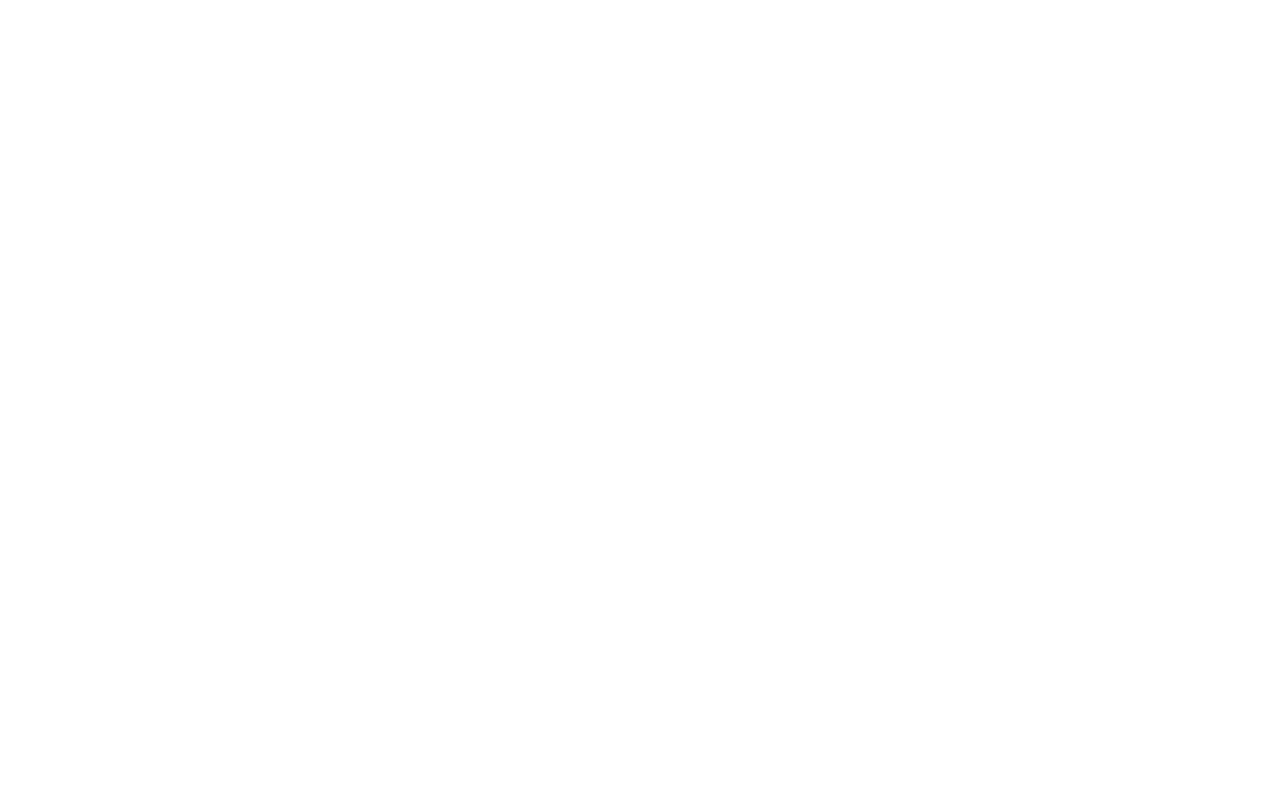
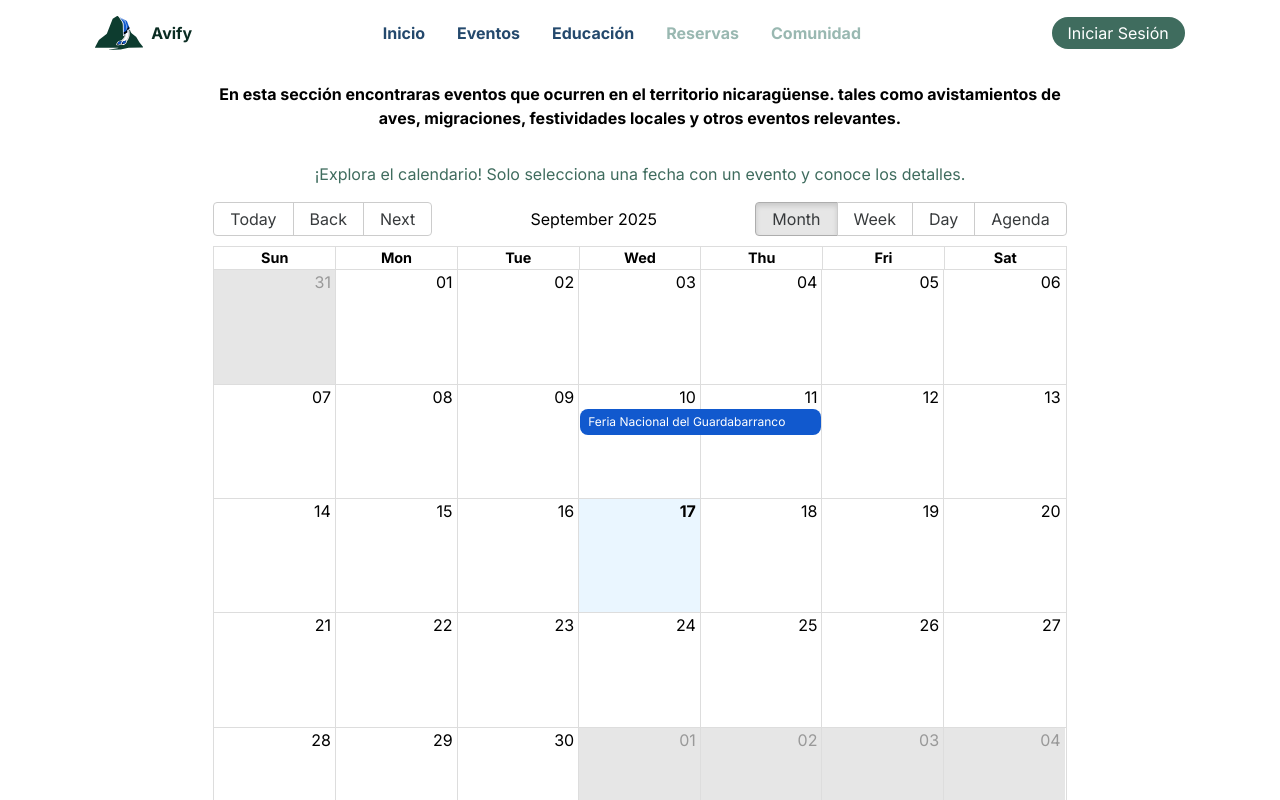
Before and after one commit to Hackathon-Nicaragua-2025/Frontend-Hackathon, a React (Vite) app: page /events in a window 1280 px wide. Before the commit this address had no page. Built offline with nearby package versions, Linux system fonts and the light colour scheme.

Commit message:
Diseño de la sección de eventos, con un calendario interactivo que muestra los eventos disponibles.

```diff
--- a/package.json
+++ b/package.json
@@ -11,8 +11,11 @@
   },
   "dependencies": {
     "@tailwindcss/vite": "^4.1.13",
+    "@types/react-big-calendar": "^1.16.3",
     "@types/react-slick": "^0.23.13",
+    "moment": "^2.30.1",
     "react": "^19.1.1",
+    "react-big-calendar": "^1.19.4",
     "react-dom": "^19.1.1",
     "react-icon": "^1.0.0",
     "react-icons": "^5.5.0",
--- /dev/null
+++ b/src/components/Calendar.tsx
@@ -0,0 +1,111 @@
+// Import For React
+import { useState } from 'react';
+// Import For Big Calendar
+import { Calendar, momentLocalizer, type View } from 'react-big-calendar';
+import 'react-big-calendar/lib/css/react-big-calendar.css';
+// Import For Moment
+import moment from 'moment';
+// Import For Types
+import type { CalendarEvent } from '../types/calendars';
+// Import For Icons
+import { FaX } from 'react-icons/fa6';
+
+// Interface Calendar Props
+interface CalendarProps {
+  events: CalendarEvent[];
+}
+
+// Const Localizer
+const localizer = momentLocalizer(moment)
+
+// Component Calendar
+export const CalendarComponent = ({ events }: CalendarProps) => {
+  // State
+  const [date, setDate] = useState(new Date());
+  const [view, setView] = useState<View>("month");
+  const [openEventModal, setOpenEventModal] = useState(false);
+  const [selectedEvent, setSelectedEvent] = useState<CalendarEvent | null>(null);
+
+  // Handle Modal
+  const openEventModalWith = (event: CalendarEvent) => {
+    setSelectedEvent(event);
+    setOpenEventModal(true);
+  };
+
+  // Handle Close Modal
+  const closeEventModal = () => {
+    setOpenEventModal(false);
+    setSelectedEvent(null);
+  };
+
+  return (
+    <div className='w-full h-[80dvh] overflow-y-auto mb-4 md:w-3/4 lg:w-2/3'>
+      <Calendar
+        localizer={localizer}
+        events={events}
+        date={date}
+        view={view}
+        views={["month", "week", "day", "agenda"]}
+        onView={(newView) => setView(newView)}
+        onNavigate={(newDate) => setDate(newDate)}
+        startAccessor="start"
+        endAccessor="end"
+        selectable
+        onSelectEvent={(event) => openEventModalWith(event as CalendarEvent)}
+        eventPropGetter={(event) => {
+          const style = {
+            height: "fit-content",
+            fontSize: "12px",
+            padding: "4px 8px",
+            borderRadius: "8px",
+            color: "white",
+            backgroundColor: event.categoría.includes("Avistamiento") ? "#0D3C2F" : event.categoría.includes("Evento Especial") ? "#1159CE" : event.categoría.includes("Ciencia Ciudadana") ? "#0A6646" : event.categoría.includes("Evento Cultural") ? "#1159CE" : "#1159CE",
+          };
+          return { style };
+        }}
+      />
+      {/* Modal */}
+      <div className={openEventModal ? 'block' : 'hidden'}>
+        {/* Backdrop */}
+        <div
+          className="fixed inset-0 z-40 bg-black/60"
+          onClick={closeEventModal}
+        />
+        {/* Modal Container */}
+        <div
+          className="fixed top-1/2 left-1/2 transform -translate-x-1/2 -translate-y-1/2 z-50 max-w-[90%] w-[680px] h-fit text-[#0A2C22] bg-[#9F9F9F] rounded-lg"
+          onClick={(e) => e.stopPropagation()}
+          role="dialog"
+          aria-modal="true"
+          aria-labelledby="event-modal-title"
+        >
+          {/* Close button */}
+          <button
+            onClick={closeEventModal}
+            className="absolute top-4 right-4 cursor-pointer text-white hover:scale-110 transition-all duration-300 ease-in-out"
+            aria-label="Cerrar"
+          >
+            <FaX />
+          </button>
+          {/* Content */}
+          <div className="p-5">
+            <h2 id="event-modal-title" className="text-center text-xl font-bold mb-3 text-[#0A2C22]">
+              {selectedEvent?.title}
+            </h2>
+            <div className="grid grid-cols-1 md:grid-cols-2 gap-3 mb-4 text-sm">
+              <p><span className="font-semibold">Categoría:</span> {selectedEvent?.categoría}</p>
+              <p><span className="font-semibold">Ave relacionada:</span> {selectedEvent?.ave_relacionada}</p>
+              <p><span className="font-semibold">Ubicación:</span> {selectedEvent?.ubicación}</p>
+              <p>
+                <span className="font-semibold">Fecha:</span> {selectedEvent ? `${selectedEvent.start.toLocaleDateString()} - ${selectedEvent.end.toLocaleDateString()}` : ''}
+              </p>
+            </div>
+            <p className="text-sm leading-relaxed">
+              {selectedEvent?.descripción}
+            </p>
+          </div>
+        </div>
+      </div>
+    </div>
+  )
+}
--- a/src/components/index.ts
+++ b/src/components/index.ts
@@ -1,3 +1,4 @@
+export * from './Calendar'
 export * from './nav/Nav'
 export * from './Button'
 export * from './Carrusel'
--- /dev/null
+++ b/src/json/eventos.json
@@ -0,0 +1,52 @@
+[
+  {
+    "id": 1,
+    "title": "Temporada de avistamiento del Guardabarranco",
+    "start": "2025-03-01",
+    "end": "2025-05-31",
+    "categoría": "Avistamiento",
+    "ave_relacionada": "Guardabarranco (Eumomota superciliosa)",
+    "ubicación": "Pacífico y Centro",
+    "descripción": "Durante la época seca se facilita observar al Guardabarranco en áreas abiertas, especialmente en zonas rurales y senderos turísticos."
+  },
+  {
+    "id": 2,
+    "title": "Festival Internacional de Aves Migratorias",
+    "start": "2025-10-15",
+    "end": "2025-10-20",
+    "categoría": "Evento Especial",
+    "ave_relacionada": "Gavilán de Swainson y otras migratorias",
+    "ubicación": "Reserva Natural Volcán Mombacho",
+    "descripción": "Festival anual que celebra la llegada de aves migratorias al país con actividades educativas, caminatas guiadas y talleres de conservación."
+  },
+  {
+    "id": 3,
+    "title": "Conteo ciudadano de aves",
+    "start": "2025-12-05",
+    "end": "2025-12-07",
+    "categoría": "Ciencia Ciudadana",
+    "ave_relacionada": "Todas las especies locales",
+    "ubicación": "Todo el país",
+    "descripción": "Actividad donde voluntarios y comunidades participan en el conteo nacional de aves, aportando datos científicos para su conservación."
+  },
+  {
+    "id": 4,
+    "title": "Temporada de avistamiento del Colibrí Esmeralda",
+    "start": "2025-04-01",
+    "end": "2025-06-30",
+    "categoría": "Avistamiento",
+    "ave_relacionada": "Colibrí esmeralda (Chlorostilbon canivetii)",
+    "ubicación": "Pacífico y Centro",
+    "descripción": "Durante la floración de muchas plantas se observa un incremento en la actividad de colibríes en jardines, bosques secos y reservas."
+  },
+  {
+    "id": 5,
+    "title": "Feria Nacional del Guardabarranco",
+    "start": "2025-09-10",
+    "end": "2025-09-12",
+    "categoría": "Evento Cultural",
+    "ave_relacionada": "Guardabarranco (Eumomota superciliosa)",
+    "ubicación": "Managua",
+    "descripción": "Feria cultural y ecológica dedicada al ave nacional de Nicaragua con exposiciones, arte, música y actividades de concientización."
+  }
+]
--- a/src/json/index.ts
+++ b/src/json/index.ts
@@ -1,4 +1,5 @@
 import Aves from "./aves.json";
 import Reservas from "./reservasNaturales.json";
+import Eventos from "./eventos.json";
 
-export { Aves, Reservas };
+export { Aves, Reservas, Eventos };
--- /dev/null
+++ b/src/pages/Events.tsx
@@ -0,0 +1,52 @@
+// Import For React
+import { useMemo } from 'react';
+// Import For Hooks
+import { useMediaQuery } from '../hooks/mediaScreen';
+// Import For Layouts
+import { Footer, NavBar } from "../layouts";
+// Import For Components
+import { NavIcons, CalendarComponent } from "../components";
+// Import For Types
+import type { CalendarEvent, RawEvent } from "../types/calendars";
+// Import For Json
+import { Eventos } from "../json";
+
+// Events Page
+export default function Events() {
+	// Responsive Constants
+	const isTablet = useMediaQuery("(max-width: 768px)");
+
+	// Convert Raw Events to Calendar Events
+	const typedEvents = useMemo<CalendarEvent[]>(() => {
+		return (Eventos as unknown as RawEvent[]).map((e) => ({
+			id: e.id,
+			title: e.title,
+			start: new Date(e.start),
+			end: new Date(e.end),
+			categoría: e.categoría,
+			ave_relacionada: e.ave_relacionada,
+			ubicación: e.ubicación,
+			descripción: e.descripción,
+		}));
+	}, []);
+
+	return (
+		<>
+			{/* NavBar */}
+			<NavBar />
+			<h2 className='mt-4 mx-8 text-center font-bold text-[#30D3C2F] md:w-3/4 md:mx-auto lg:w-2/3 lg:mx-auto'>
+				En esta sección encontraras eventos que ocurren en el territorio nicaragüense. tales como avistamientos de aves, migraciones, festividades locales y otros eventos relevantes.
+			</h2>
+			<div className='flex flex-col items-center justify-center gap-4 mt-8'>
+				<p className='mx-8 text-center text-[#3F6C5E] md:w-3/4 md:mx-auto'>
+					¡Explora el calendario! Solo selecciona una fecha con un evento y conoce los detalles.
+				</p>
+				<CalendarComponent events={typedEvents} />
+			</div>
+			{/* Footer */}
+			<Footer />
+			{/* Nav Icons */}
+			{isTablet ? <NavIcons /> : ''}
+		</>
+	)
+}
--- a/src/routes/Route.tsx
+++ b/src/routes/Route.tsx
@@ -3,7 +3,7 @@
 // Import For React Router Dom
 import { Route, Routes } from "react-router-dom"
 // Import For Pages
-import { Home, Privacy, Conditions } from "./index"
+import { Home, Events, Privacy, Conditions } from "./index"
 
 
 // Interface Route
@@ -17,6 +17,10 @@
   {
     path: "/",
     element: <Home />,
+  },
+  {
+    path: "/events",
+    element: <Events />,
   },
   {
     path: "/privacy",
--- a/src/routes/index.ts
+++ b/src/routes/index.ts
@@ -4,3 +4,4 @@
 export const Home = lazy(() => import("../pages/Home"))
 export const Privacy = lazy(() => import("../pages/Privacy"))
 export const Conditions = lazy(() => import("../pages/Conditions"))
+export const Events = lazy(() => import("../pages/Events"))
--- /dev/null
+++ b/src/types/calendars.ts
@@ -0,0 +1,23 @@
+// Interface for calendar Events
+export interface CalendarEvent {
+  id: number;
+  title: string;
+  start: Date;
+  end: Date;
+  categoría: string;
+  ave_relacionada: string;
+  ubicación: string;
+  descripción: string;
+}
+
+// Interface Raw Event
+export interface RawEvent {
+  id: number;
+  title: string;
+  start: string;
+  end: string;
+  categoría: string;
+  ave_relacionada: string;
+  ubicación: string;
+  descripción: string;
+}
```
Also changed, not shown: 1 other file (tests, documents, lock files or other folders).
